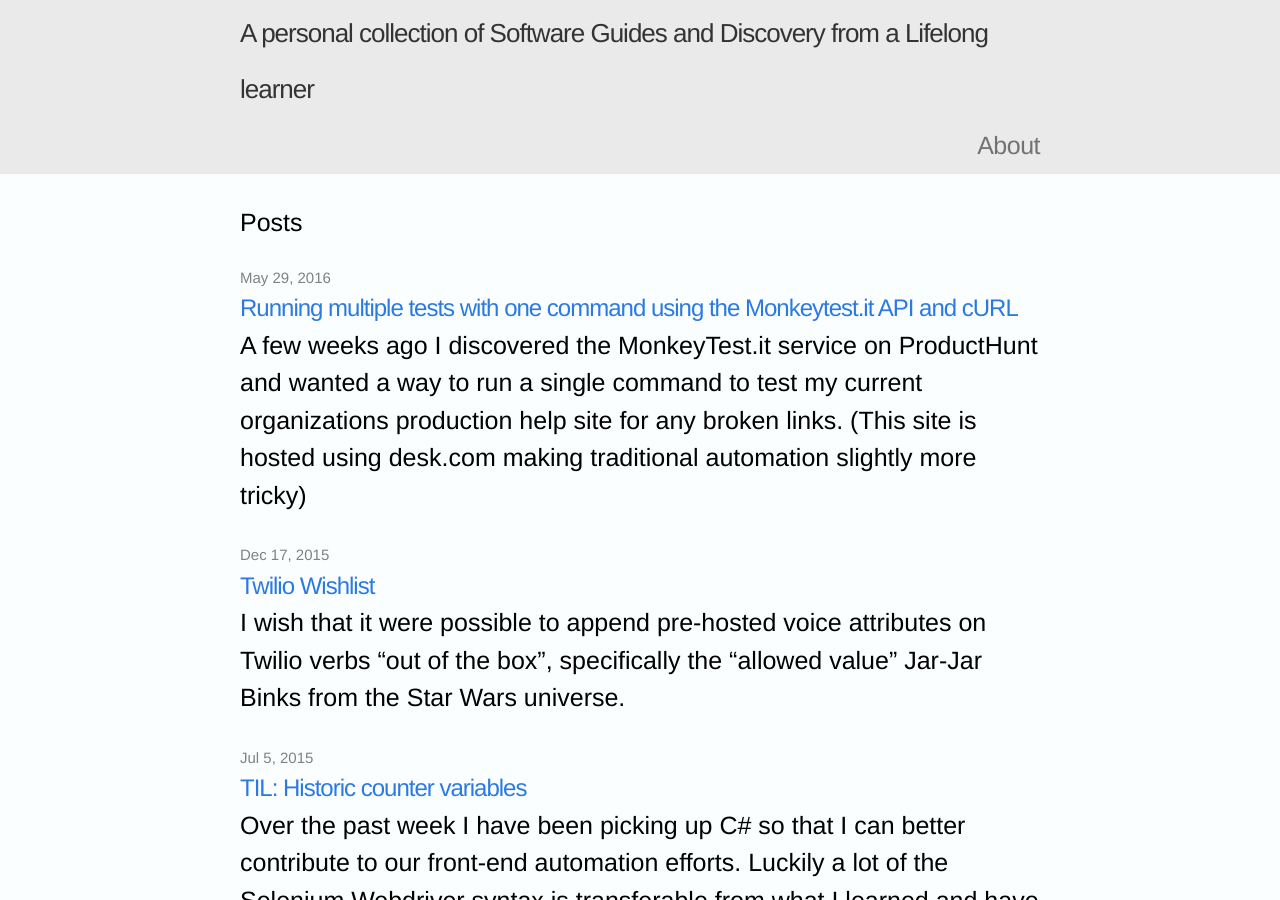
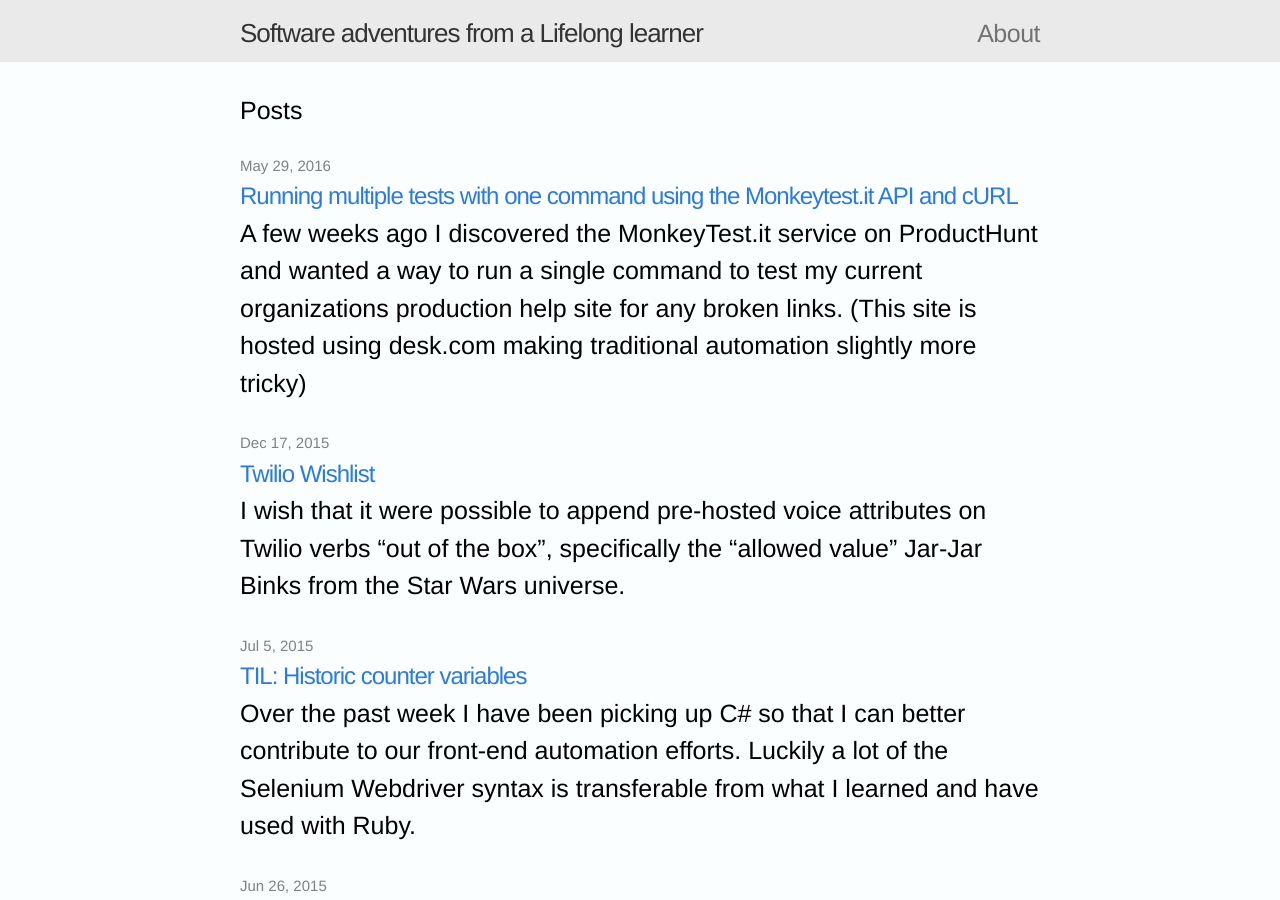
Before and after one commit to evanniedojadlo/evanniedojadlo.github.io, a Jekyll site: the page built from index.html, in a window 1280 px wide and 900 px high. Built offline with Jekyll 4.4.1, drawn with Linux system fonts in a browser that asks for light colours.

Commit message:
Updated the title so that it makes more sense

```diff
--- a/_config.yml
+++ b/_config.yml
@@ -1,5 +1,5 @@
 # Site settings
-title: A personal collection of Software Guides and Discovery from a Lifelong learner
+title: Software adventures from a Lifelong learner
 email: evanniedojadlo@gmail.com
 baseurl: ""
 url: "http://mobiletester.me"
```
